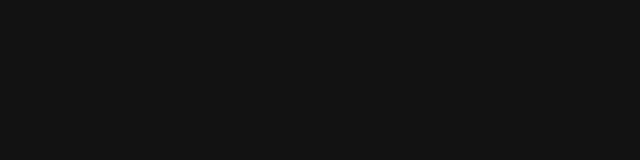
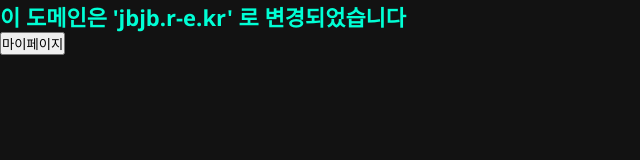
Before and after one commit to jbjb777/not-found, a plain HTML site: page index.html in a window 1280 px wide. Shown: the whole page, without its empty margins (0-640 px from the left). Drawn offline with Linux system fonts and the light colour scheme.

Commit message:
Update index.html

```diff
--- a/index.html
+++ b/index.html
@@ -34,5 +34,20 @@
       background-color: #121212;
       color: #ffffff;
     }
+      .logo {
+      font-size: 22px;
+      font-weight: bold;
+      color: #00ffd5;
+    }
+
   </style>
 </head>
+<body>
+  <header>
+    <div class="logo">이 도메인은 'jbjb.r-e.kr' 로 변경되었습니다</div>
+    <nav>
+      <button class="top-button" id="openLinkBtn1">마이페이지</button>
+
+    </nav>
+  </header>
+<body/>
```
